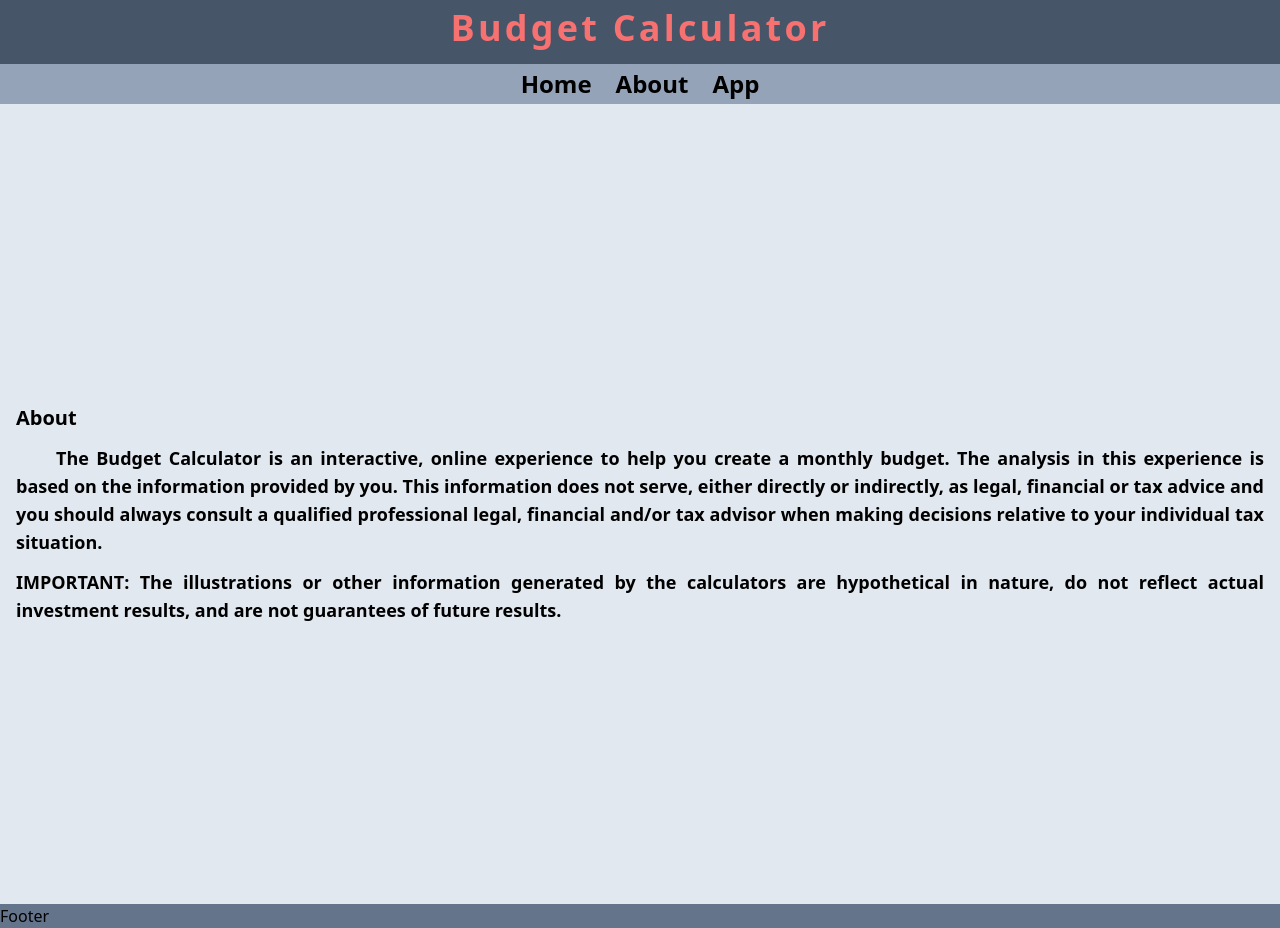
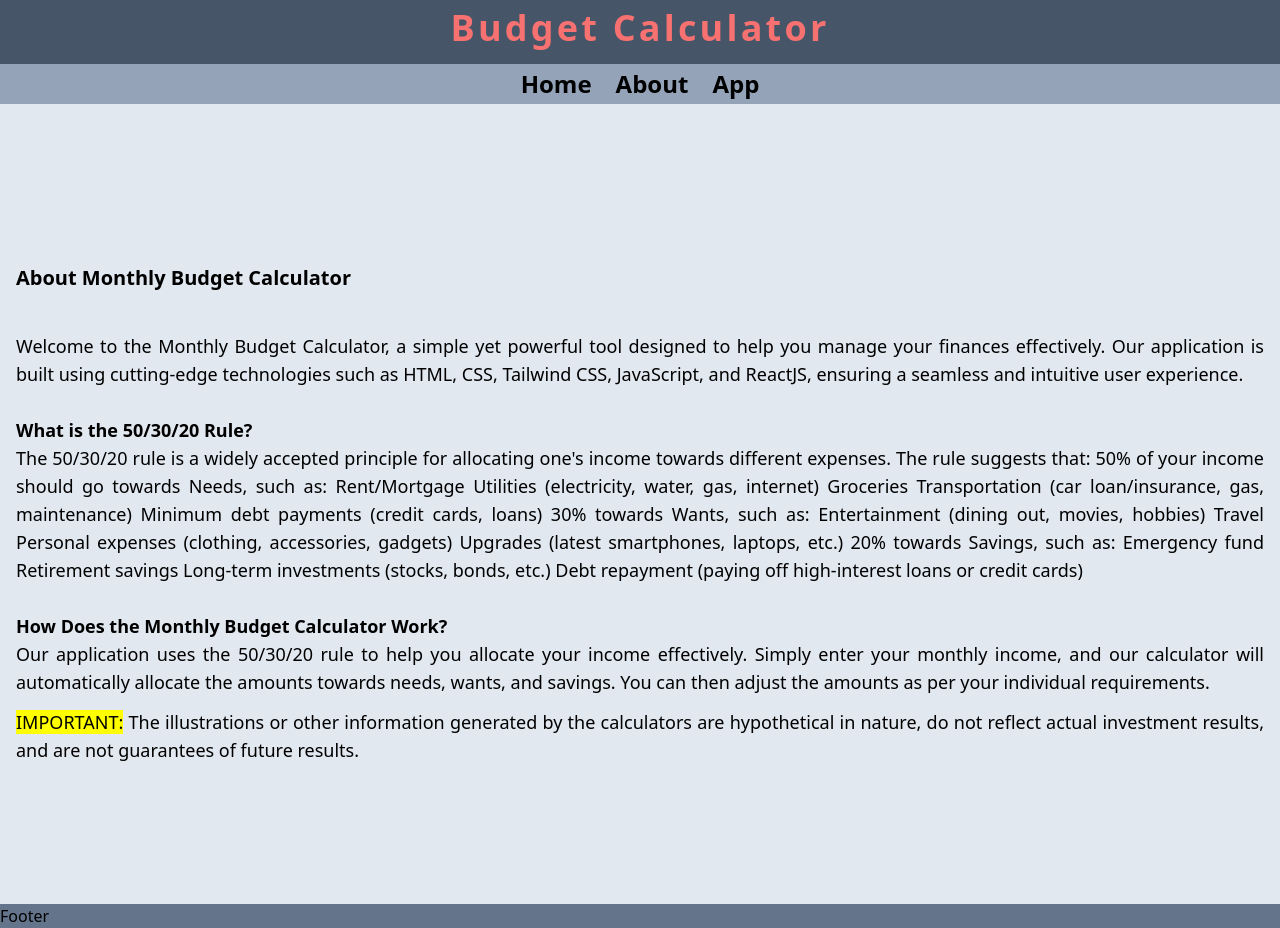
Before and after one commit to RoshanDevassy/Projects, a React (Vite) app in the folder college/mini_project/budget_calculator/: page /about in a window 1280 px wide. Built offline with nearby package versions, Linux system fonts and the light colour scheme.

Commit message:
updated about page

```diff
--- a/college/mini_project/budget_calculator/src/pages/about.jsx
+++ b/college/mini_project/budget_calculator/src/pages/about.jsx
@@ -1,21 +1,48 @@
 const About = () => {
   return (
     <>
-      <div className=" sm:h-full md:h-screen min-w-[185px] bg-slate-200 p-4 bg-no-repeat bg-contain bg-center bg-blend-lighten font-semibold">
+      <div className=" sm:h-full md:h-screen min-w-[185px] bg-slate-200 p-4 bg-no-repeat bg-contain bg-center bg-blend-lighten">
         <div className="h-full flex items-center">
           <section className="mt-5 text-justify">
-            <h1 className="text-xl font-bold">About</h1>
-            <p className="before:p-5 text-lg mt-3">
-              The Budget Calculator is an interactive, online experience to help
-              you create a monthly budget. The analysis in this experience is
-              based on the information provided by you. This information does
-              not serve, either directly or indirectly, as legal, financial or
-              tax advice and you should always consult a qualified professional
-              legal, financial and/or tax advisor when making decisions relative
-              to your individual tax situation.
-            </p>
+            <h1 className="text-xl font-bold">
+              About Monthly Budget Calculator
+            </h1>
+            <div className="before:p-5 text-lg mt-3">
+              <p>
+                Welcome to the Monthly Budget Calculator, a simple yet powerful
+                tool designed to help you manage your finances effectively. Our
+                application is built using cutting-edge technologies such as
+                HTML, CSS, Tailwind CSS, JavaScript, and ReactJS, ensuring a
+                seamless and intuitive user experience.
+              </p>
+              <br/>
+              <h2 className="font-bold">What is the 50/30/20 Rule?</h2>
+              <p>
+                The 50/30/20 rule is a widely accepted principle for allocating
+                one's income towards different expenses. The rule suggests that:
+                50% of your income should go towards Needs, such as:
+                Rent/Mortgage Utilities (electricity, water, gas, internet)
+                Groceries Transportation (car loan/insurance, gas, maintenance)
+                Minimum debt payments (credit cards, loans) 30% towards Wants,
+                such as: Entertainment (dining out, movies, hobbies) Travel
+                Personal expenses (clothing, accessories, gadgets) Upgrades
+                (latest smartphones, laptops, etc.) 20% towards Savings, such
+                as: Emergency fund Retirement savings Long-term investments
+                (stocks, bonds, etc.) Debt repayment (paying off high-interest
+                loans or credit cards)
+              </p>
+                  <br/>
+              <h2 className="font-bold">How Does the Monthly Budget Calculator Work?</h2>
+              <p>
+                Our application uses the 50/30/20 rule to help you allocate your
+                income effectively. Simply enter your monthly income, and our
+                calculator will automatically allocate the amounts towards
+                needs, wants, and savings. You can then adjust the amounts as
+                per your individual requirements.
+              </p>
+            </div>
             <p className="mt-3 text-lg">
-              IMPORTANT: The illustrations or other information generated by the
+              <mark>IMPORTANT:</mark> The illustrations or other information generated by the
               calculators are hypothetical in nature, do not reflect actual
               investment results, and are not guarantees of future results.
             </p>
```
